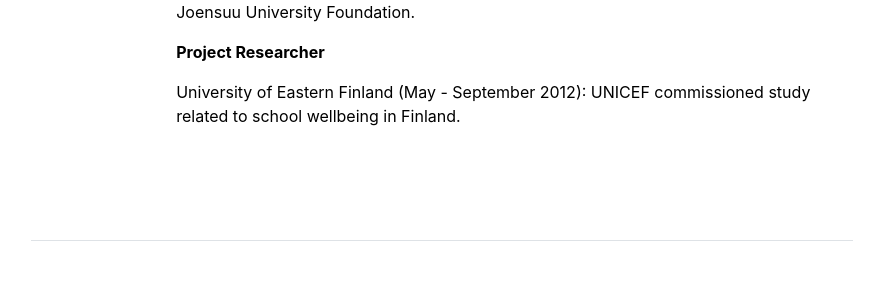
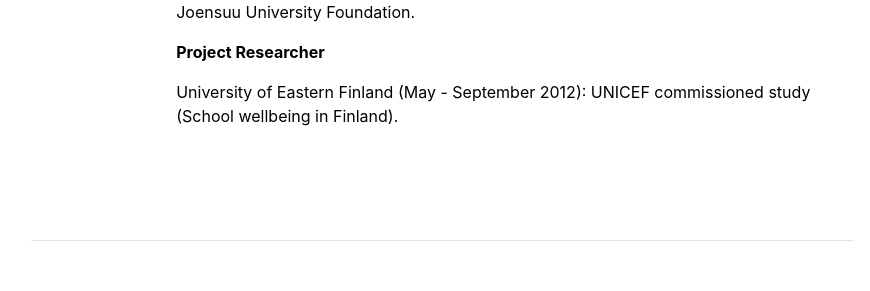
Before and after one commit to juhahalme/academicprofile, a Jekyll site: the page built from cv.md, in a window 1280 px wide. Shown: the part 836-1127 px from the top of the page, without its empty margins (198-1068 px from the left). Built offline with Jekyll 4.4.1, drawn with Linux system fonts in a browser that asks for light colours; some web fonts are replaced.

Commit message:
Update academic-experience.yml

```diff
--- a/_data/cv/academic-experience.yml
+++ b/_data/cv/academic-experience.yml
@@ -12,4 +12,4 @@
   description: 'University of Eastern Finland (January 2015 - July 2015): Doctoral studies on grant from Joensuu University Foundation.'
 
 - title: 'Project Researcher'
-  description: 'University of Eastern Finland (May - September 2012): UNICEF commissioned study related to school wellbeing in Finland.'
+  description: 'University of Eastern Finland (May - September 2012): UNICEF commissioned study (School wellbeing in Finland).'
```
